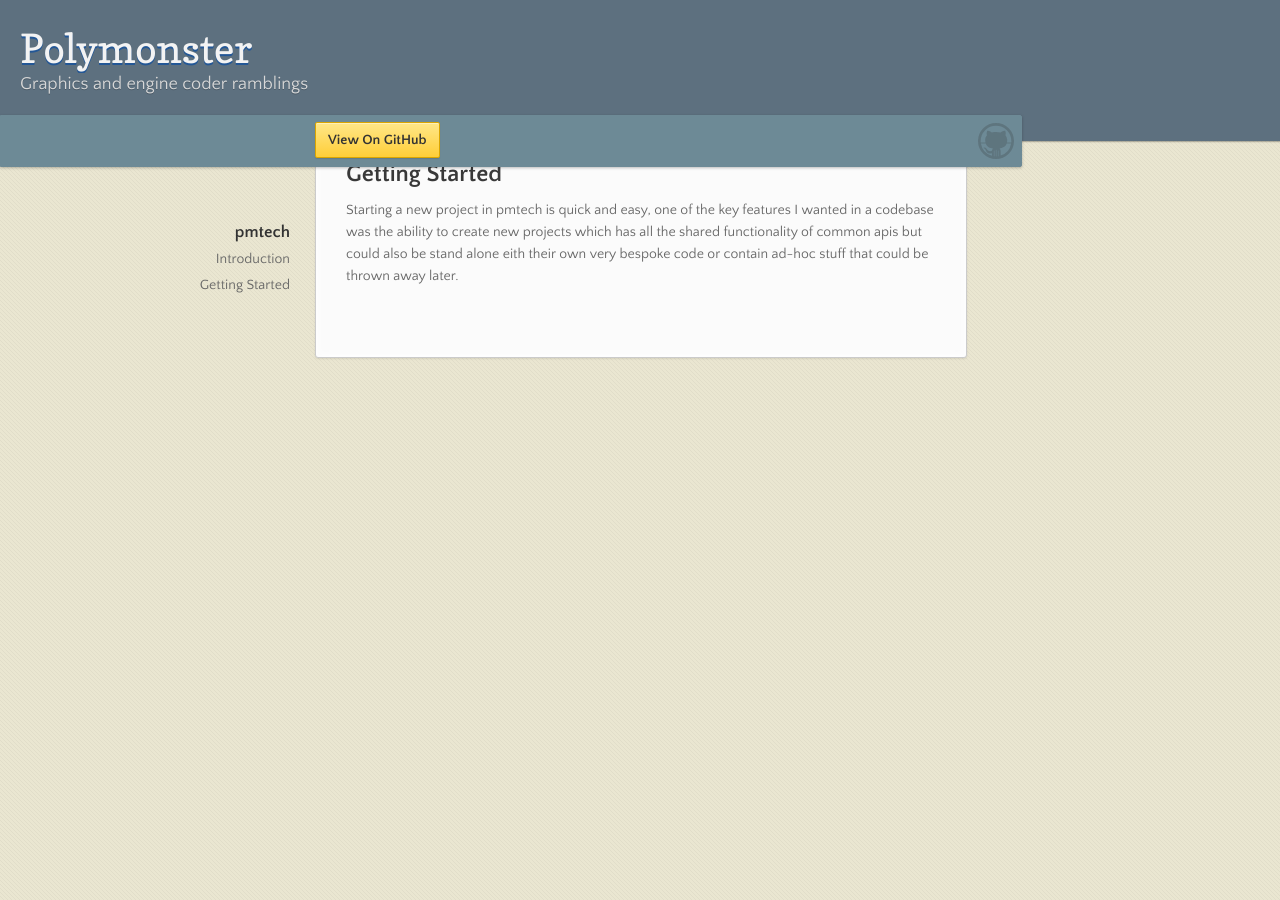
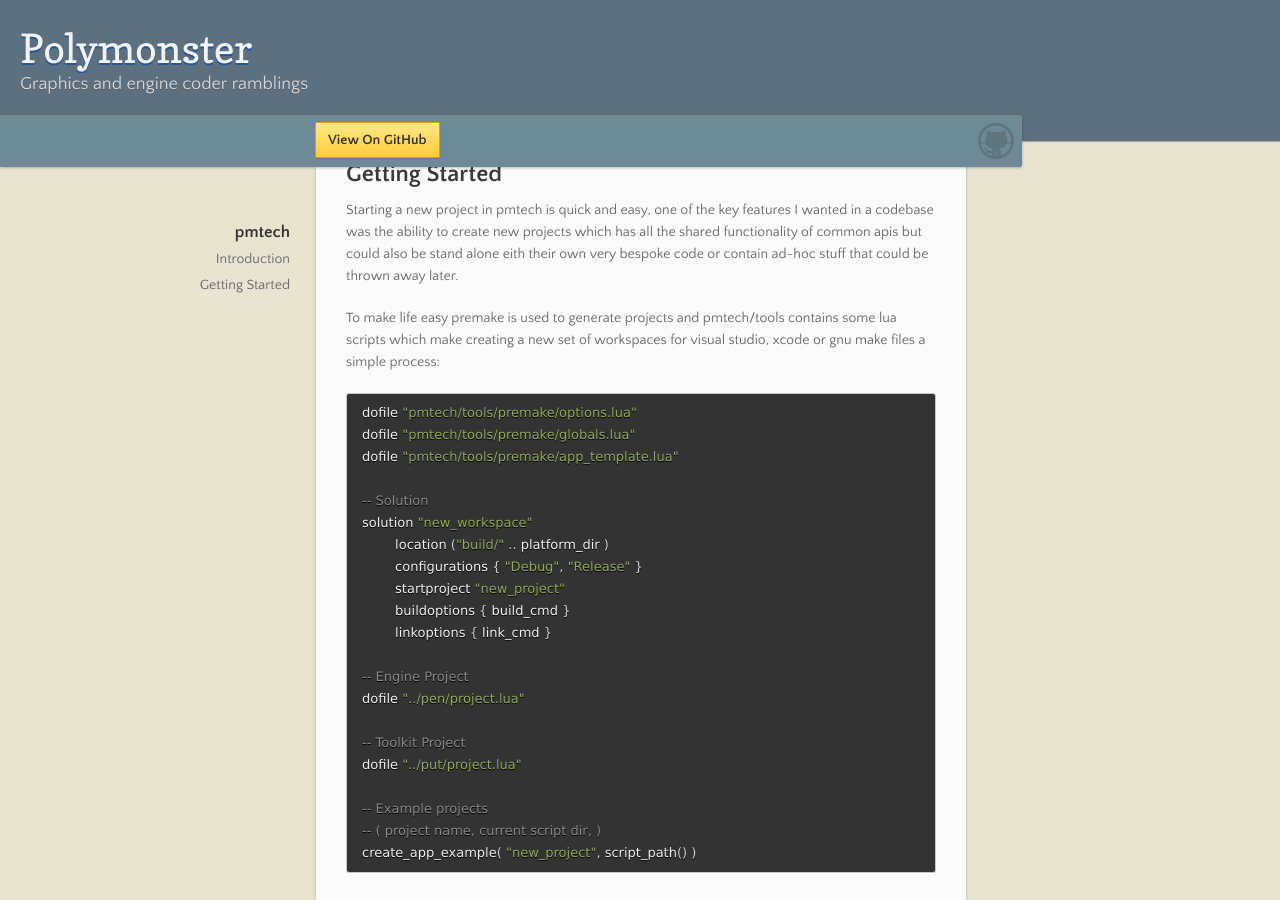
Before and after one commit to polymonster/polymonster.github.io, a Jekyll site: the page built from index.md, in a window 1280 px wide and 900 px high, scrolled down 1370 px. Built offline with Jekyll 4.4.1, drawn with Linux system fonts in a browser that asks for light colours; our own code applies the rules of GitHub Pages for plain Markdown files; before the commit the page ends 1768 px from its top, so only the background shows below that.

Commit message:
Update index.md

````diff
--- a/index.md
+++ b/index.md
@@ -26,3 +26,29 @@ So thats about it, simple minamilistic api's, data oriented and multithreaded co
 ## Getting Started
 
 Starting a new project in pmtech is quick and easy, one of the key features I wanted in a codebase was the ability to create new projects which has all the shared functionality of common apis but could also be stand alone eith their own very bespoke code or contain ad-hoc stuff that could be thrown away later.
+
+To make life easy premake is used to generate projects and pmtech/tools contains some lua scripts which make creating a new set of workspaces for visual studio, xcode or gnu make files a simple process:
+
+```lua
+dofile "pmtech/tools/premake/options.lua"
+dofile "pmtech/tools/premake/globals.lua"
+dofile "pmtech/tools/premake/app_template.lua"
+
+-- Solution
+solution "new_workspace"
+	location ("build/" .. platform_dir )
+	configurations { "Debug", "Release" }
+	startproject "new_project"
+	buildoptions { build_cmd }
+	linkoptions { link_cmd }
+
+-- Engine Project
+dofile "../pen/project.lua"
+
+-- Toolkit Project
+dofile "../put/project.lua"
+
+-- Example projects
+-- ( project name, current script dir, )
+create_app_example( "new_project", script_path() )
+```
````
